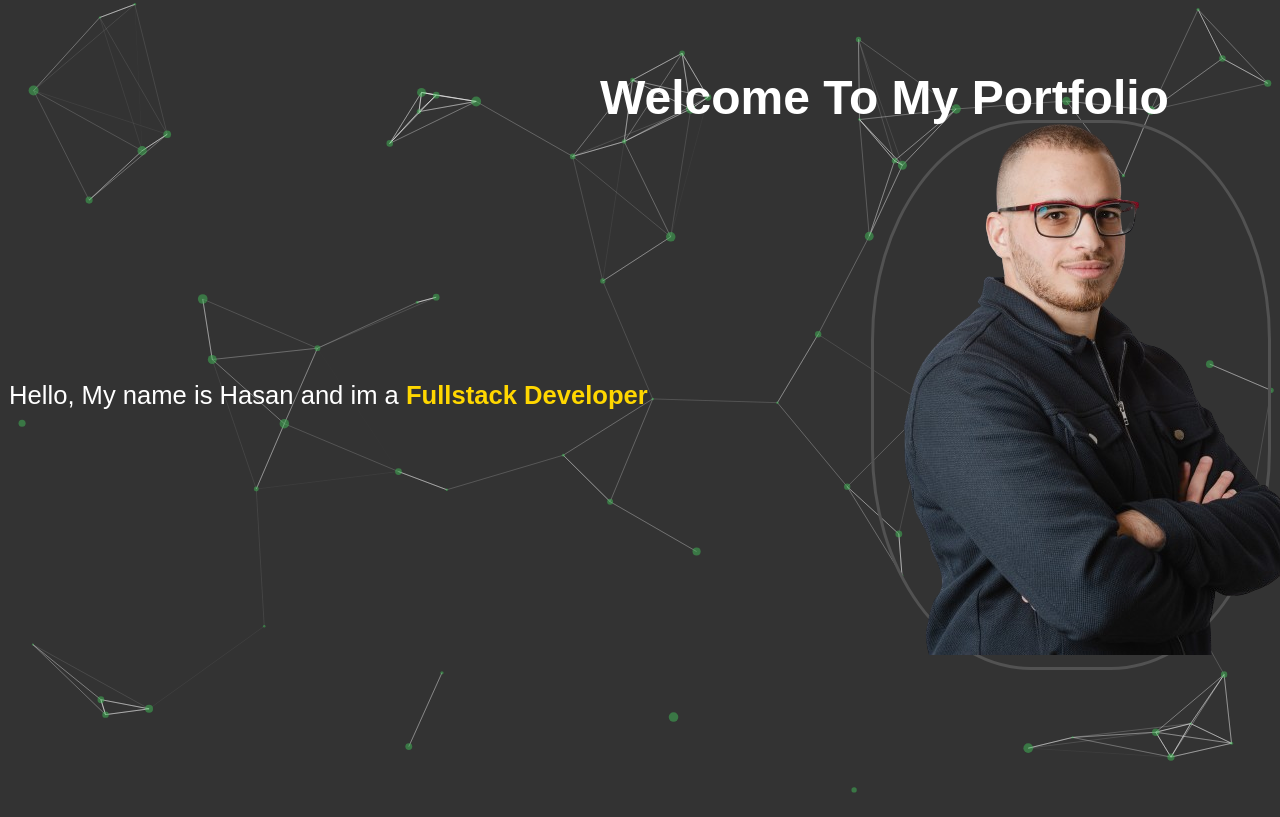
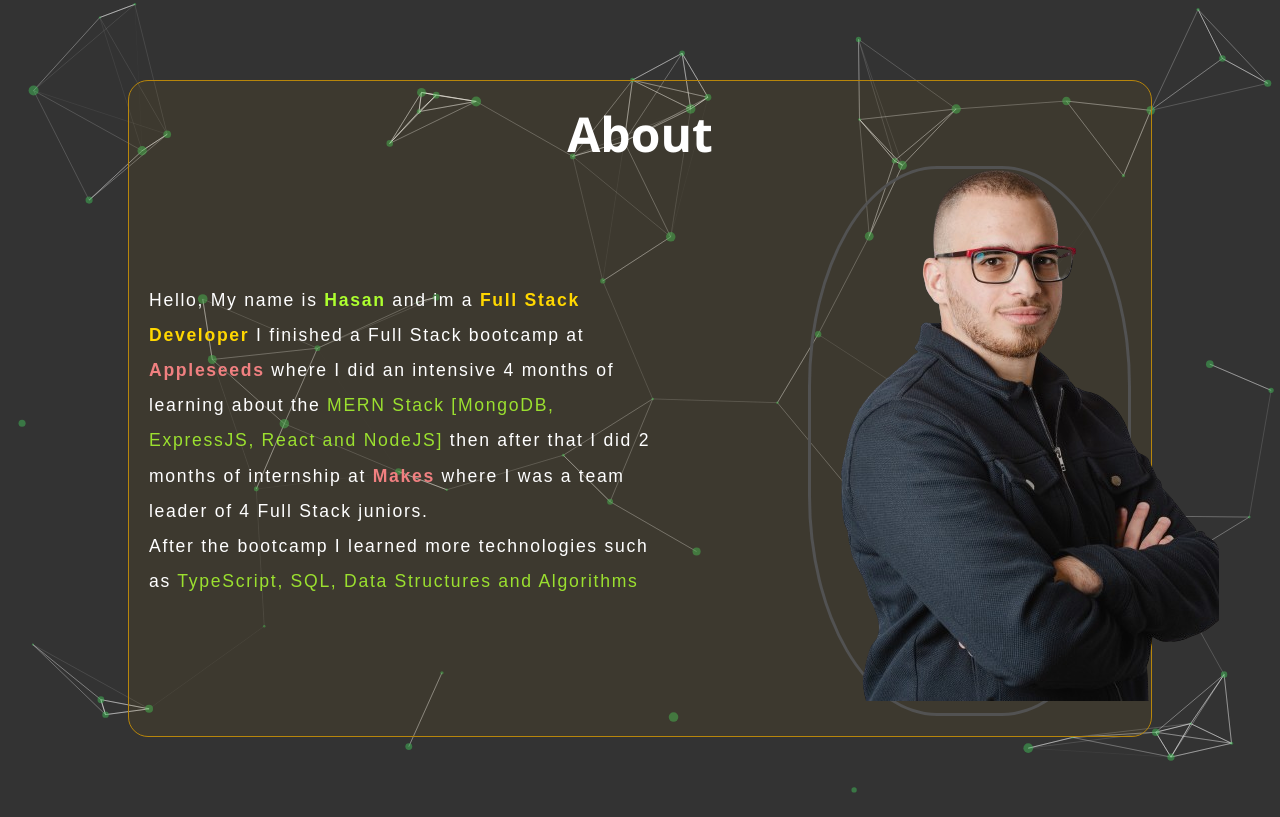
Before and after one commit to HasanOmar1/Portfolio, a React (Vite) app: page / in a window 1280 px wide. Built offline with nearby package versions, Linux system fonts and the light colour scheme.

Commit message:
finished about section

```diff
--- a/src/App.css
+++ b/src/App.css
@@ -9,11 +9,3 @@ body {
   font-family: Arial, Helvetica, sans-serif;
   background-color: #333;
 }
-
-.App h1 {
-  font-size: 3rem;
-  position: absolute;
-  left: 600px;
-  top: 70px;
-  z-index: 1;
-}
--- a/src/App.tsx
+++ b/src/App.tsx
@@ -5,8 +5,6 @@ import ParticlesTS from "./components/ParticlesTS";
 const App = () => {
   return (
     <div className="App">
-      <h1>Welcome To My Portfolio</h1>
-
       <ParticlesTS />
       <About />
     </div>
--- a/src/components/about/About.css
+++ b/src/components/about/About.css
@@ -1,14 +1,27 @@
 .About {
   position: relative;
-  margin-top: 15dvh;
+  gap: 150px;
+  border: 1px solid darkgoldenrod;
+  margin: 10dvh 10dvw;
+  padding: 20px;
+  border-radius: 20px;
+  background-color: rgba(184, 135, 11, 0.075);
+}
+
+.About .title {
+  text-align: center;
+  font-size: 3rem;
+  font-family: "Segoe UI", Tahoma, Geneva, Verdana, sans-serif;
+}
+.about-container {
   display: flex;
   justify-content: center;
   align-items: center;
   gap: 150px;
 }
 
-.About .info {
-  width: 80ch;
+.About #name {
+  color: greenyellow;
 }
 
 .About #job {
@@ -16,7 +29,19 @@
 }
 
 .About p {
-  font-size: 1.6rem;
+  font-size: 1.1rem;
+  line-height: 2;
+  letter-spacing: 1.7px;
+  width: 52ch;
+  font-family: cursive, "Arial", sans-serif;
+}
+
+.About #company {
+  color: lightcoral;
+}
+
+.About .tech {
+  color: rgba(172, 255, 47, 0.848);
 }
 
 .About .img-container {
--- a/src/components/about/About.tsx
+++ b/src/components/about/About.tsx
@@ -3,16 +3,37 @@ import myImg from "../../assets/me.png";
 
 const About = () => {
   return (
-    <main className="About">
+    <main className="About" id="about-section">
+      <h1 className="title">About</h1>
+      <div className="about-container">
         <div className="info">
           <p>
-          Hello, My name is Hasan and im a <b id="job">Fullstack Developer</b>{" "}
+            Hello, My name is<b id="name"> Hasan </b> and im a
+            <b id="job"> Full Stack Developer </b>I finished a Full Stack
+            bootcamp at
+            <b id="company"> Appleseeds</b> where I did an intensive 4 months of
+            learning about the<span className="tech"> MERN Stack </span>
+            <span className="tech">
+              [MongoDB, ExpressJS, React and NodeJS]{" "}
+            </span>
+            then after that I did 2 months of internship at
+            <b id="company"> Makes </b>where I was a team leader of 4 Full Stack
+            juniors.
+          </p>
+
+          <p>
+            After the bootcamp I learned more technologies such as
+            <span className="tech">
+              {" "}
+              TypeScript, SQL, Data Structures and Algorithms{" "}
+            </span>
           </p>
         </div>
 
         <div className="img-container">
           <img src={myImg} alt="my-img" />
         </div>
+      </div>
     </main>
   );
 };
--- /dev/null
+++ b/src/components/navbar/Navbar.tsx
@@ -0,0 +1,5 @@
+const Navbar = () => {
+  return <nav>Navbar</nav>;
+};
+
+export default Navbar;
```
Lines whose indentation alone changed are shown as unchanged.
